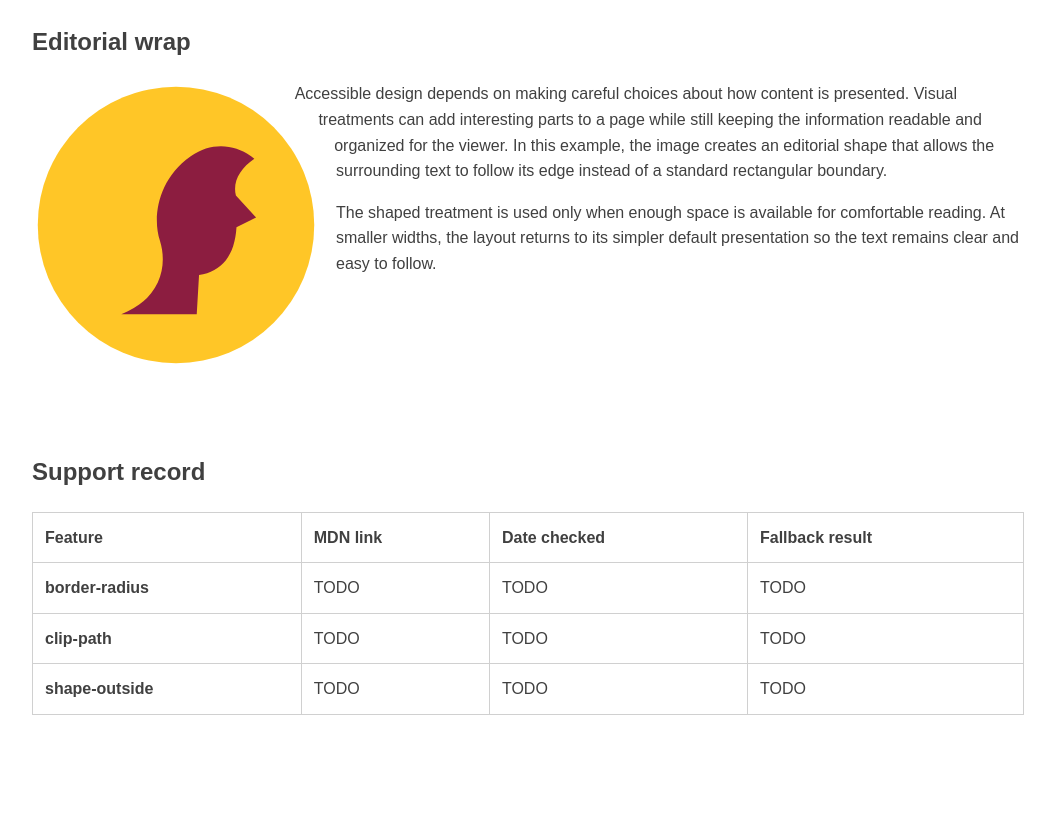
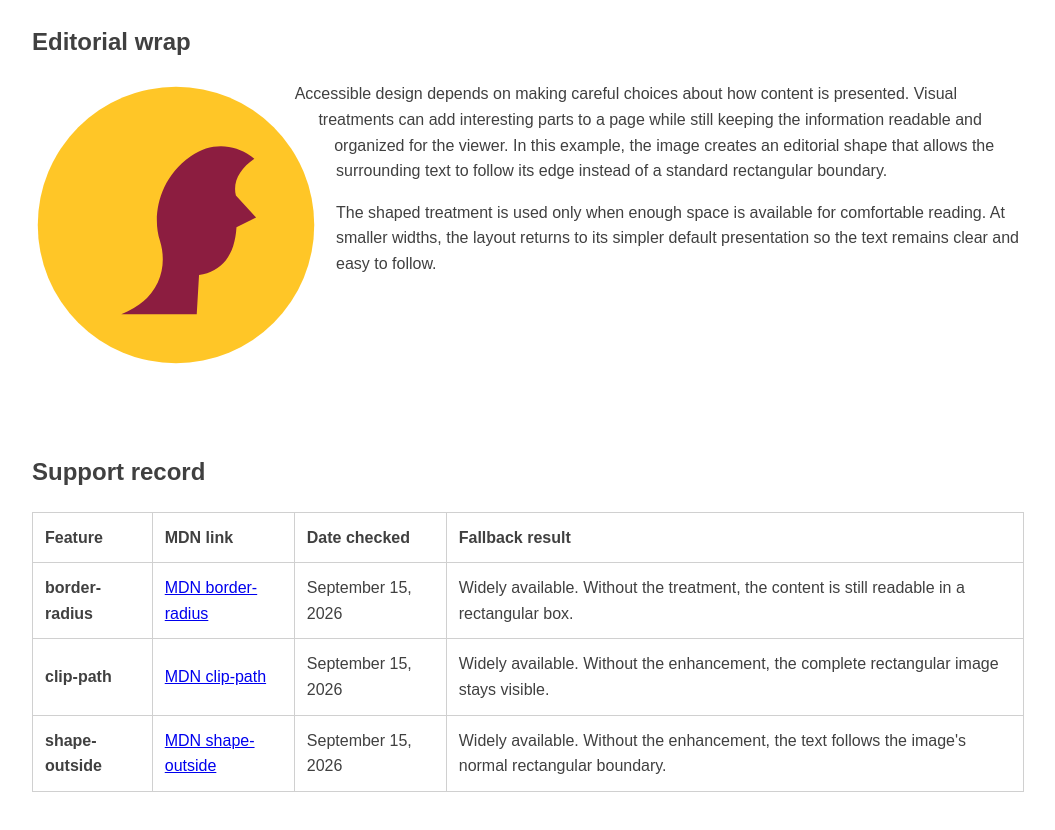
Before and after one commit to pythonprincessux/git337-shapes-browser-support, a plain HTML site: page index.html in a window 1280 px wide. Shown: the part 1116-1946 px from the top of the page, without its empty margins (112-1167 px from the left). Before the commit the page ends 1879 px from the top, so only its background shows below. Drawn offline with Linux system fonts and the light colour scheme.

Commit message:
Add browser support record

```diff
--- a/index.html
+++ b/index.html
@@ -30,7 +30,8 @@
             <h2>Editorial wrap</h2>
             <img class="portrait" src="portrait.svg" alt="Abstract profile silhouette" width="500" height="500">
             <p>Accessible design depends on making careful choices about how content is presented. Visual treatments
-                can add interesting parts to a page while still keeping the information readable and organized for the viewer. In this example,
+                can add interesting parts to a page while still keeping the information readable and organized for the
+                viewer. In this example,
                 the image creates an editorial shape that allows the surrounding text to follow its edge instead of a
                 standard rectangular boundary.</p>
 
@@ -52,23 +53,31 @@
                 <tbody>
                     <tr>
                         <th scope="row">border-radius</th>
-                        <td>TODO</td>
-                        <td>TODO</td>
-                        <td>TODO</td>
+                        <td><a
+                                href="https://developer.mozilla.org/en-US/docs/Web/CSS/Reference/Properties/border-radius">MDN
+                                border-radius</a></td>
+                        <td>September 15, 2026</td>
+                        <td>Widely available. Without the treatment, the content is still readable in a rectangular box.
+                        </td>
                     </tr>
                     <tr>
                         <th scope="row">clip-path</th>
-                        <td>TODO</td>
-                        <td>TODO</td>
-                        <td>TODO</td>
+                        <td><a href="https://developer.mozilla.org/en-US/docs/Web/CSS/Reference/Properties/clip-path">MDN
+                                clip-path</a></td>
+                        <td>September 15, 2026</td>
+                        <td>Widely available. Without the enhancement, the complete rectangular image stays visible.
+                        </td>
                     </tr>
                     <tr>
                         <th scope="row">shape-outside</th>
-                        <td>TODO</td>
-                        <td>TODO</td>
-                        <td>TODO</td>
+                        <td><a
+                                href="https://developer.mozilla.org/en-US/docs/Web/CSS/Reference/Properties/shape-outside">MDN
+                                shape-outside</a></td>
+                        <td>September 15, 2026</td>
+                        <td>Widely available. Without the enhancement, the text follows the image's normal rectangular
+                            boundary.</td>
                     </tr>
-                </tbody>
+                     </tbody>
             </table>
         </section>
     </main>
```
